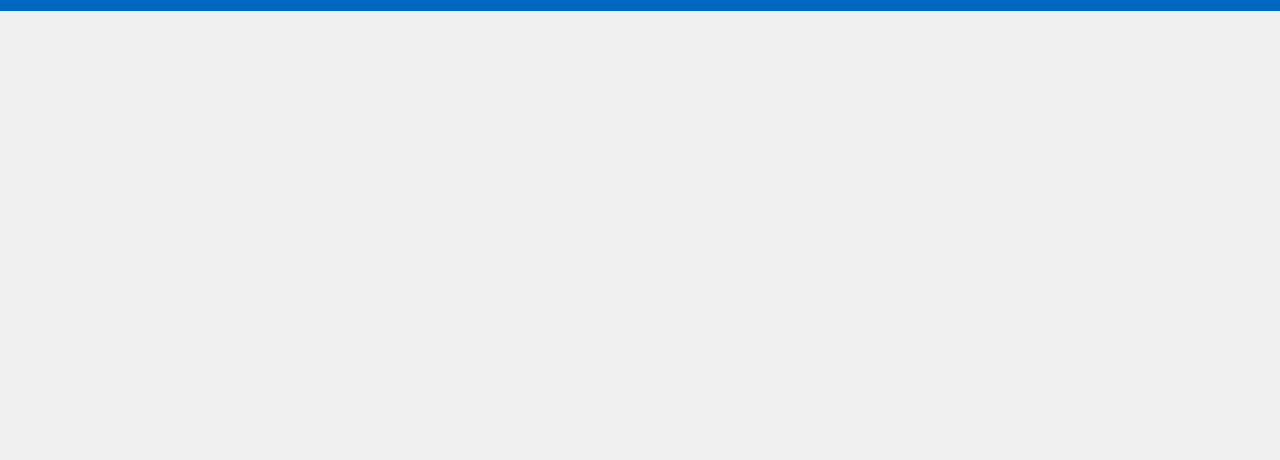
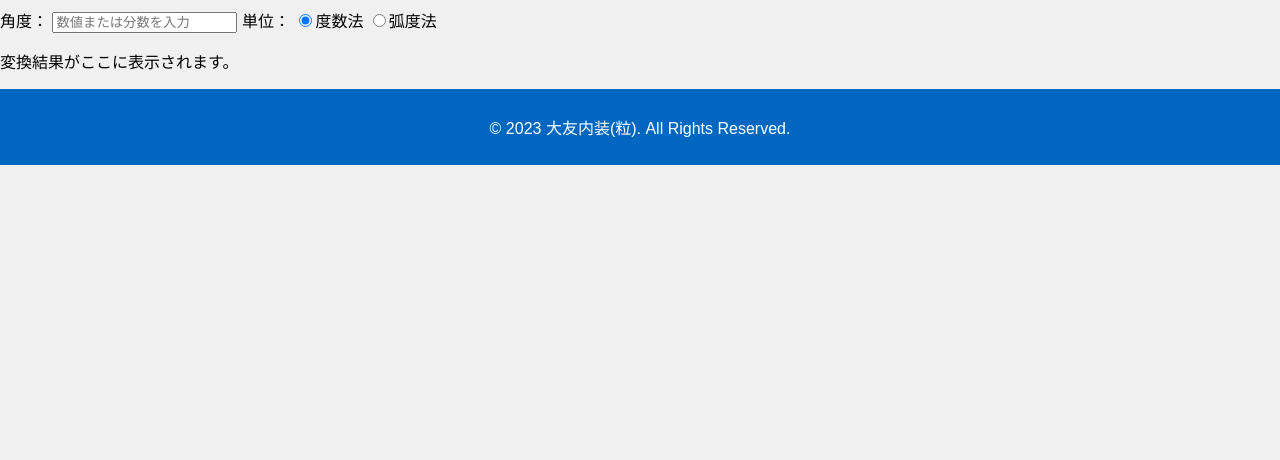
Before and after one commit to ootomonaiso/ootomonaiso.tubusiki, a plain HTML site: page diary/20231230.html in a window 1280 px wide. Shown: the part 340-800 px from the top of the page. Drawn offline with Linux system fonts and the light colour scheme.

Commit message:
Update 20231230.html

```diff
--- a/diary/20231230.html
+++ b/diary/20231230.html
@@ -73,6 +73,39 @@
   // ページ読み込み時にタイマーを開始
   startTimer();
 </script>
+     <h1>弧度法と度数法の変換（分数形式）</h1>
+
+  <label for="angle">角度：</label>
+  <input type="text" id="angle" placeholder="数値または分数を入力">
+
+  <label>単位：</label>
+  <input type="radio" name="unit" id="degrees" value="degrees" checked onchange="convertAngle()">度数法
+  <input type="radio" name="unit" id="radians" value="radians" onchange="convertAngle()">弧度法
+
+  <p id="result">変換結果がここに表示されます。</p>
+
+  <script>
+    function convertAngle() {
+      const inputAngle = document.getElementById('angle').value;
+      let angle;
+
+      try {
+        // Math.js を使用して数値または分数形式の文字列を解析
+        angle = math.evaluate(inputAngle);
+      } catch (error) {
+        document.getElementById('result').textContent = '正しい数値または分数を入力してください。';
+        return;
+      }
+
+      if (document.getElementById('degrees').checked) {
+        // 度数法から弧度法への変換
+        document.getElementById('result').textContent = `${angle}度は${math.unit(angle, 'deg').toNumber('rad').toFixed(4)}ラジアンです。`;
+      } else {
+        // 弧度法から度数法への変換
+        document.getElementById('result').textContent = `${angle}ラジアンは${math.unit(angle, 'rad').toNumber('deg').toFixed(4)}度です。`;
+      }
+    }
+  </script>
 
   <footer>
     <p>&copy; 2023 大友内装(粒). All Rights Reserved.</p>
```
